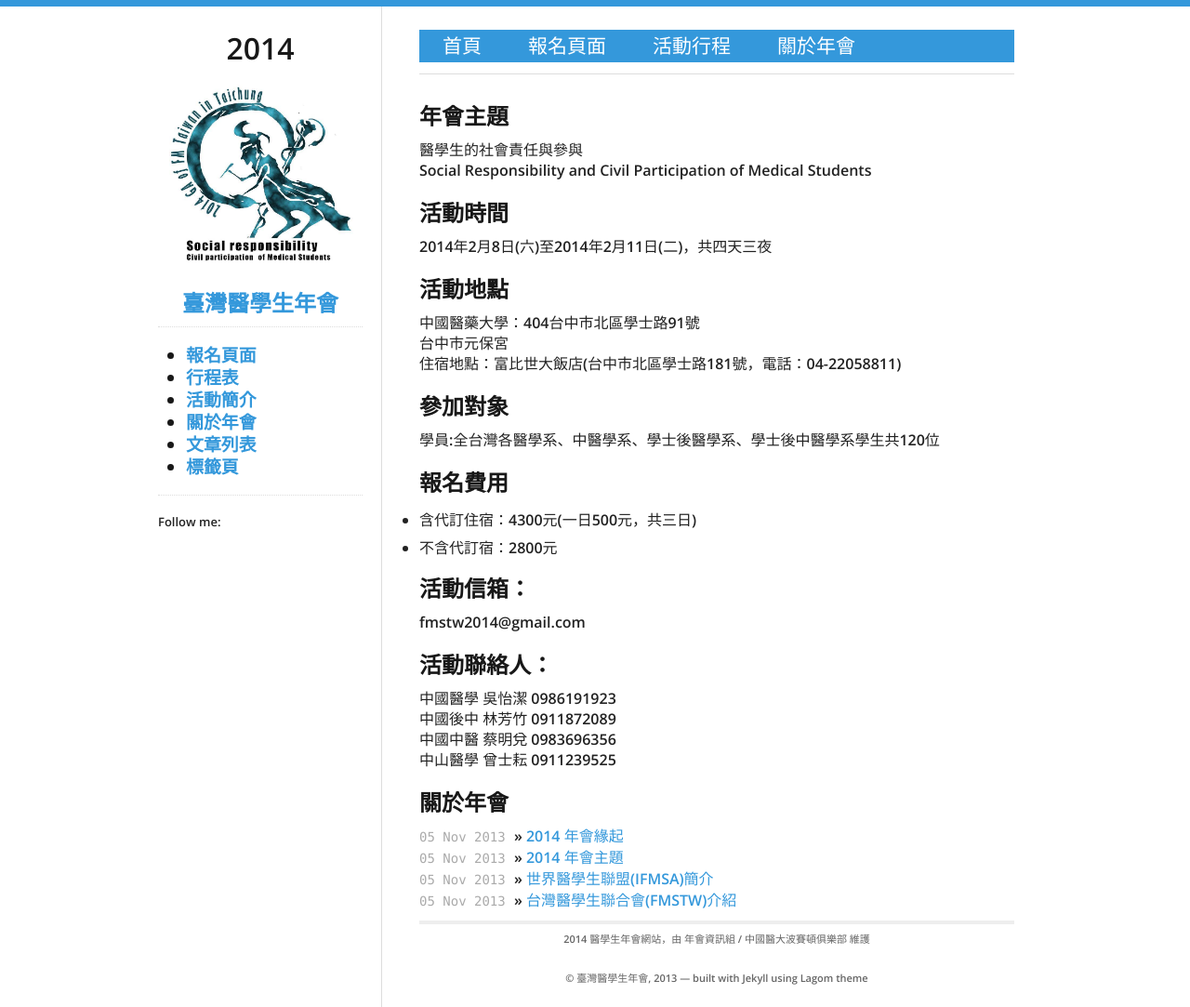
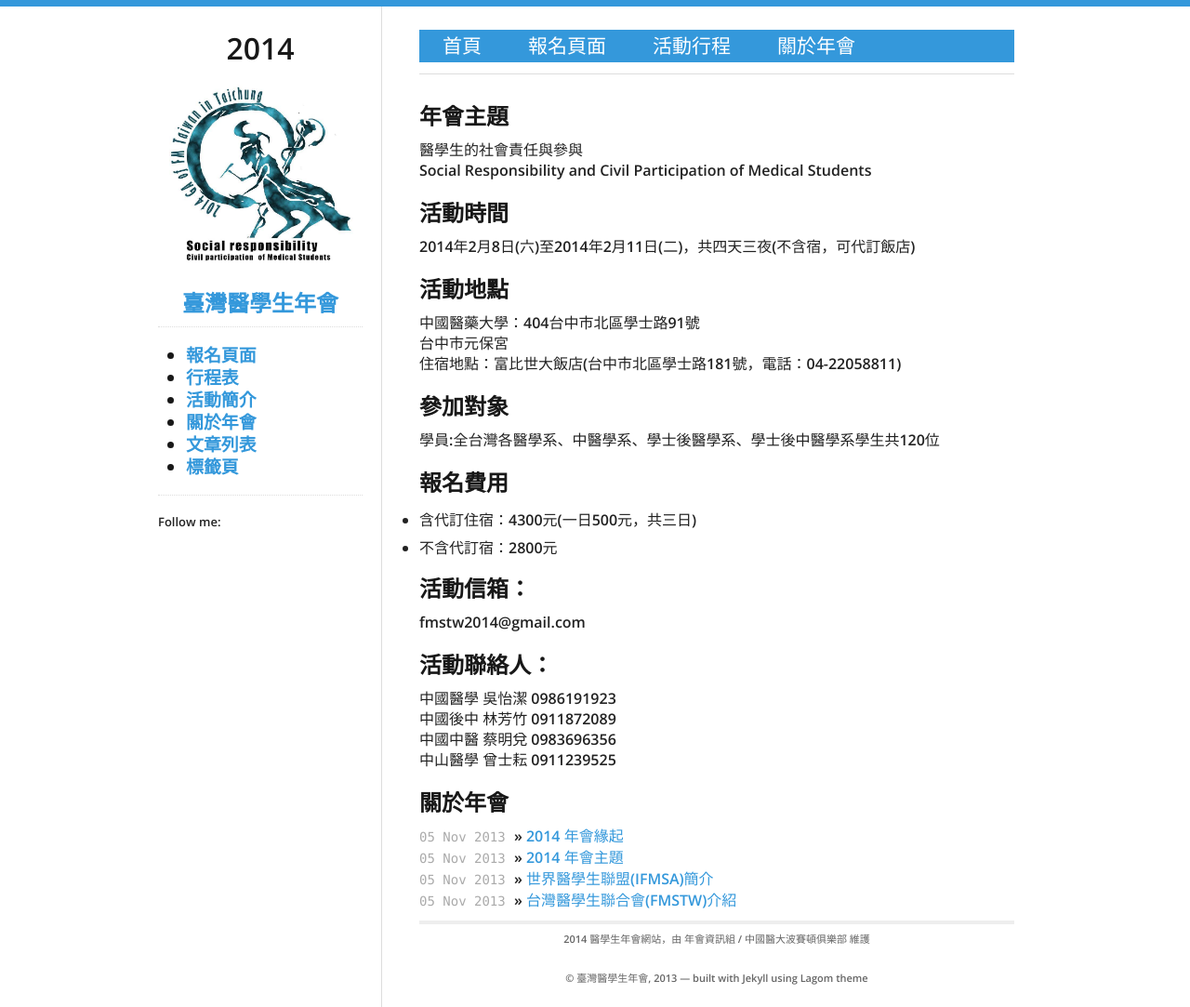
Before and after one commit to fmstw/fmstw.github.io, a Jekyll site: the page built from about.html, in a window 1280 px wide. Shown: the whole page at 93% size. Built offline with Jekyll 4.4.1, drawn with Linux system fonts in a browser that asks for light colours; nearby versions of some CDN libraries.

```diff
--- a/about.html
+++ b/about.html
@@ -8,7 +8,7 @@
 </p>
 <p>
 <h2>活動時間</h2>
-2014年2月8日(六)至2014年2月11日(二)，共四天三夜
+2014年2月8日(六)至2014年2月11日(二)，共四天三夜(不含宿，可代訂飯店)
 </p>
 <p>
 <h2>活動地點</h2>
```
